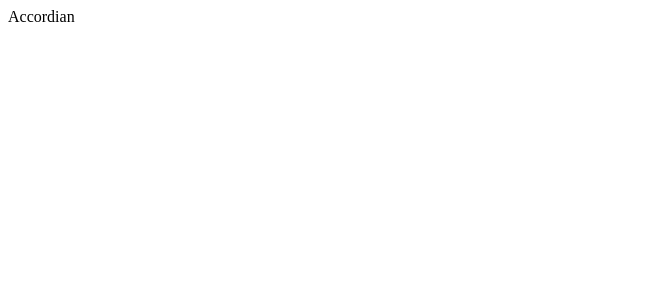
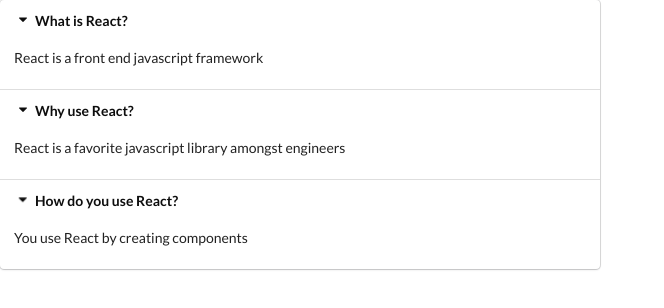
Before and after one commit to jkwan19/Widgets, a React (Create React App) app: page / in a window 1280 px wide. Shown: the top 308 px of the page, without its empty margins (0-664 px from the left). Built offline with nearby package versions, Linux system fonts and the light colour scheme.

Commit message:
Display list of items

```diff
--- a/public/index.html
+++ b/public/index.html
@@ -10,6 +10,7 @@
       content="Web site created using create-react-app"
     />
     <link rel="apple-touch-icon" href="%PUBLIC_URL%/logo192.png" />
+    <link rel="stylesheet" href="https://cdnjs.cloudflare.com/ajax/libs/semantic-ui/2.4.1/semantic.min.css" />
     <!--
       manifest.json provides metadata used when your web app is installed on a
       user's mobile device or desktop. See https://developers.google.com/web/fundamentals/web-app-manifest/
--- /dev/null
+++ b/src/components/Accordion.js
@@ -0,0 +1,25 @@
+import React from 'react';
+
+const Accordion = ({ items }) => {
+
+  const renderedItems = items.map((item) => {
+    return (
+      <React.Fragment key={item.title}>
+        <div className="title active">
+          <i className="dropdown icon"></i>
+          {item.title}
+        </div>
+        <div className="content active">
+          <p>{item.content}</p>
+        </div>
+      </React.Fragment>
+    )
+  })
+  return (
+    <div className="ui styled accordion">
+      {renderedItems}
+    </div>
+  )
+};
+
+export default Accordion;
--- a/src/components/App.js
+++ b/src/components/App.js
@@ -1,8 +1,26 @@
 import React from 'react';
+import Accordion from './Accordion';
+
+const items = [
+  {
+    title: "What is React?",
+    content: "React is a front end javascript framework"
+  },
+  {
+    title: "Why use React?",
+    content: "React is a favorite javascript library amongst engineers"
+  },
+  {
+    title: "How do you use React?",
+    content: "You use React by creating components"
+  }
+];
 
 const App = () => {
   return (
-    <div> Accordian</div>
+    <div>
+      <Accordion items={items} />
+    </div>
   )
 }
 
```
